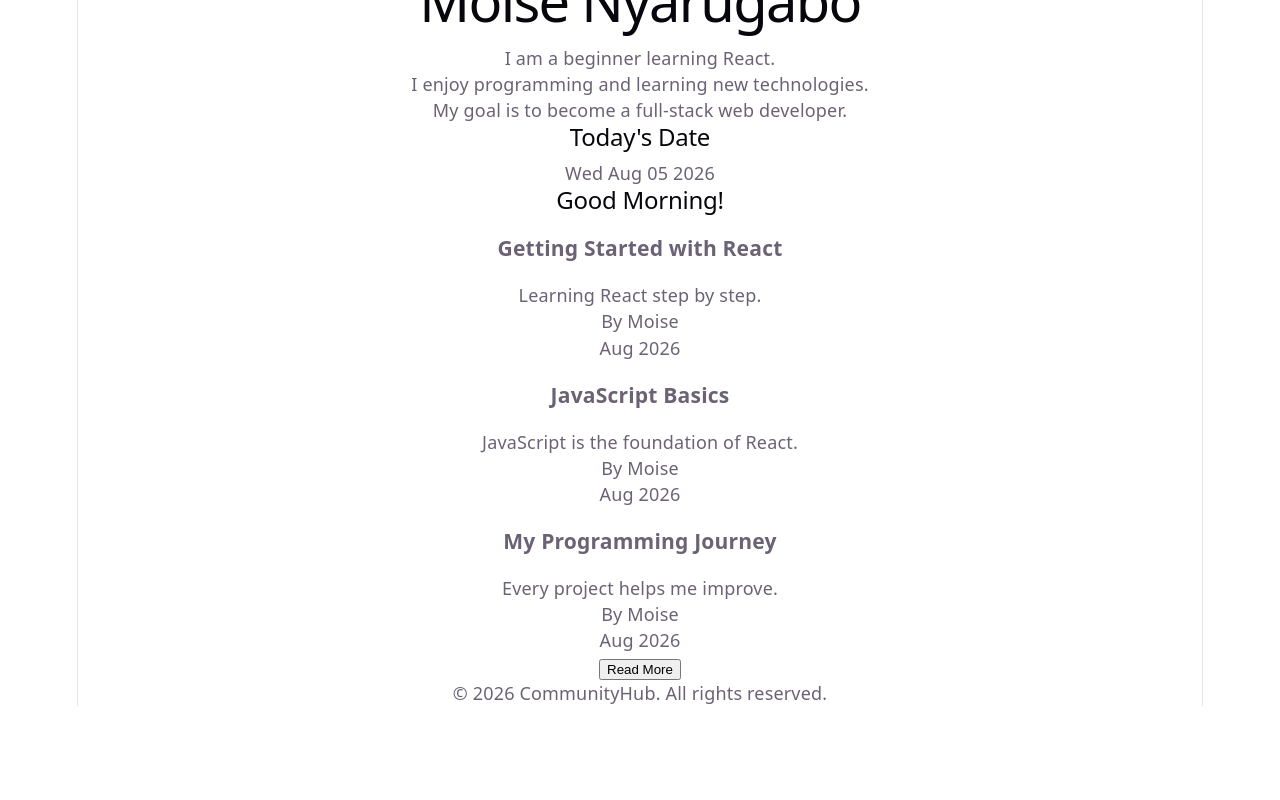
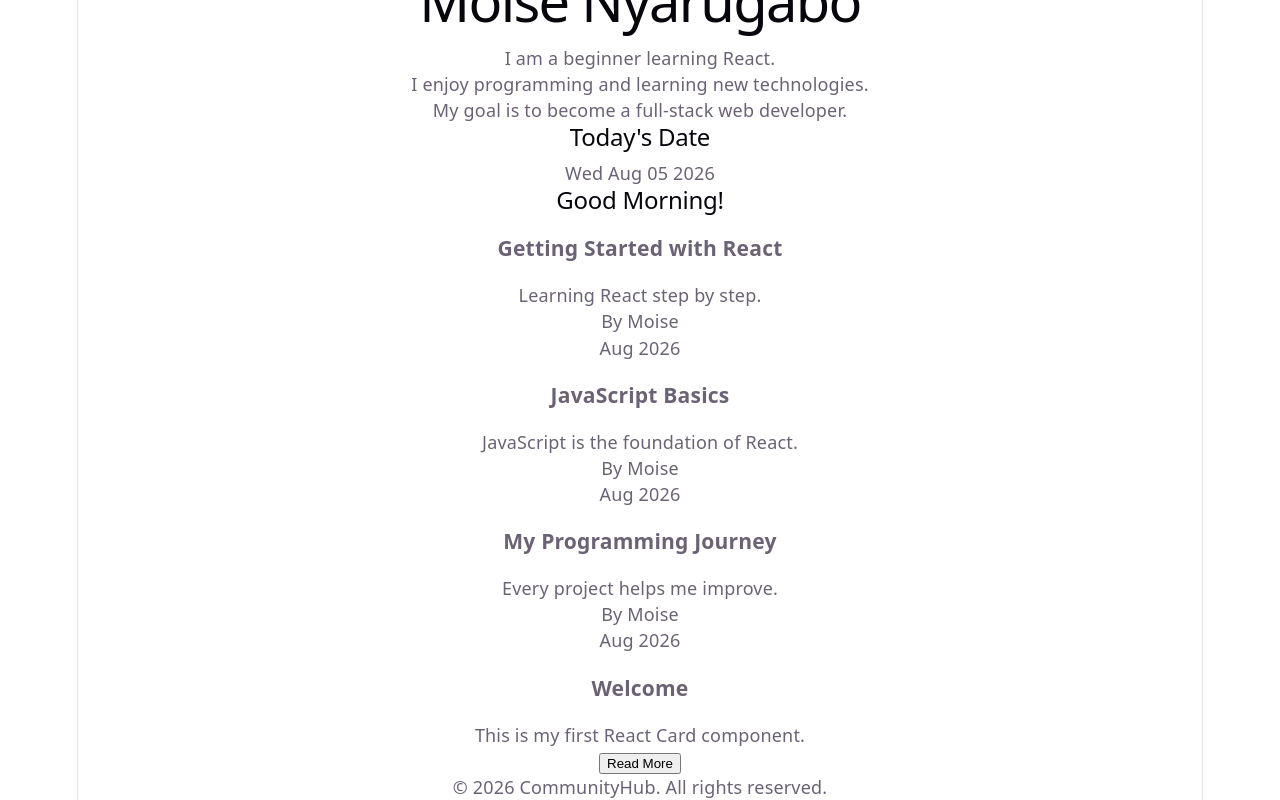
Before and after one commit to Mkmoise/iyf-s11-week-08-Mkmoise, a React (Vite) app: page / in a window 1280 px wide. Shown: the part 370-1170 px from the top of the page. Before the commit the page ends 1076 px from the top, so only its background shows below. Built offline with nearby package versions, Linux system fonts and the light colour scheme.

Commit message:
add Card.jsx

```diff
--- a/src/App.jsx
+++ b/src/App.jsx
@@ -3,6 +3,7 @@ import Footer from "./components/Footer";
 import Sidebar from "./components/Sidebar";
 import PostCard from "./components/PostCard";
 import Button from "./components/Button";
+import Card from "./components/Card";
 
 
 function App() {
@@ -73,6 +74,9 @@ const posts = [
   ))}
 </div>
 
+      <Card title="Welcome">
+  <p>This is my first React Card component.</p>
+</Card>
       <Button/>
       <Footer/>
     </div>
--- /dev/null
+++ b/src/components/Card.jsx
@@ -0,0 +1,13 @@
+function Card({ title, children }) {
+  return (
+    <div>
+      {title && <h3>{title}</h3>}
+
+      <div>
+        {children}
+      </div>
+    </div>
+  );
+}
+
+export default Card;
```
